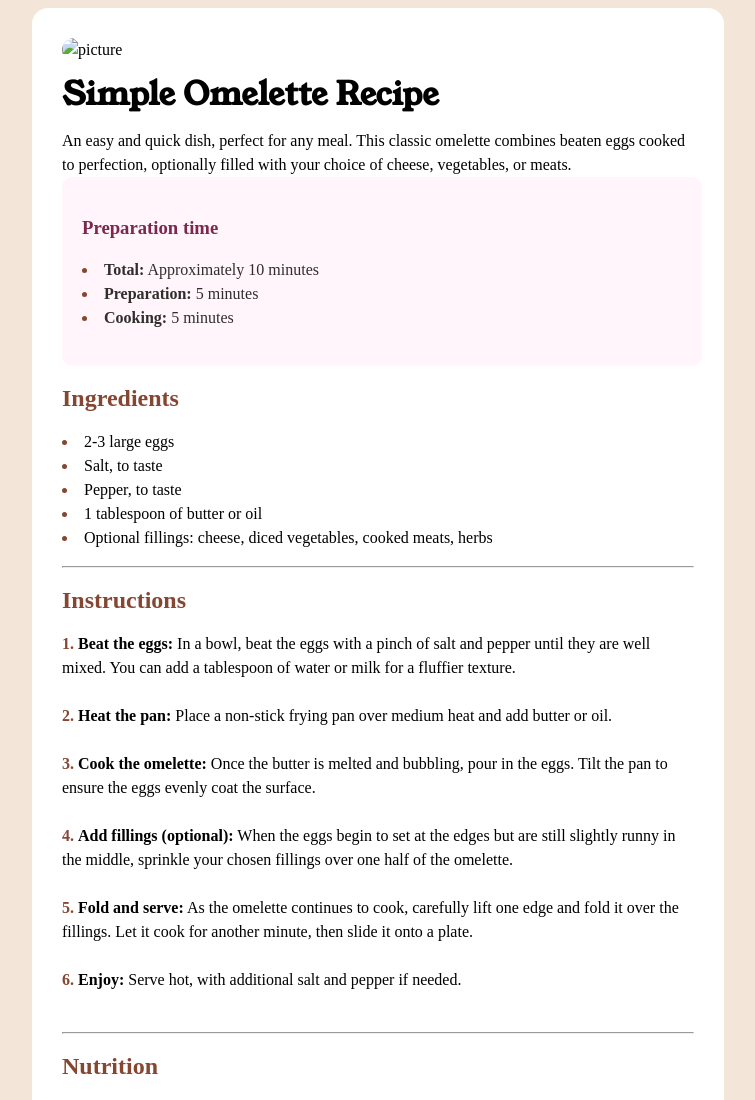
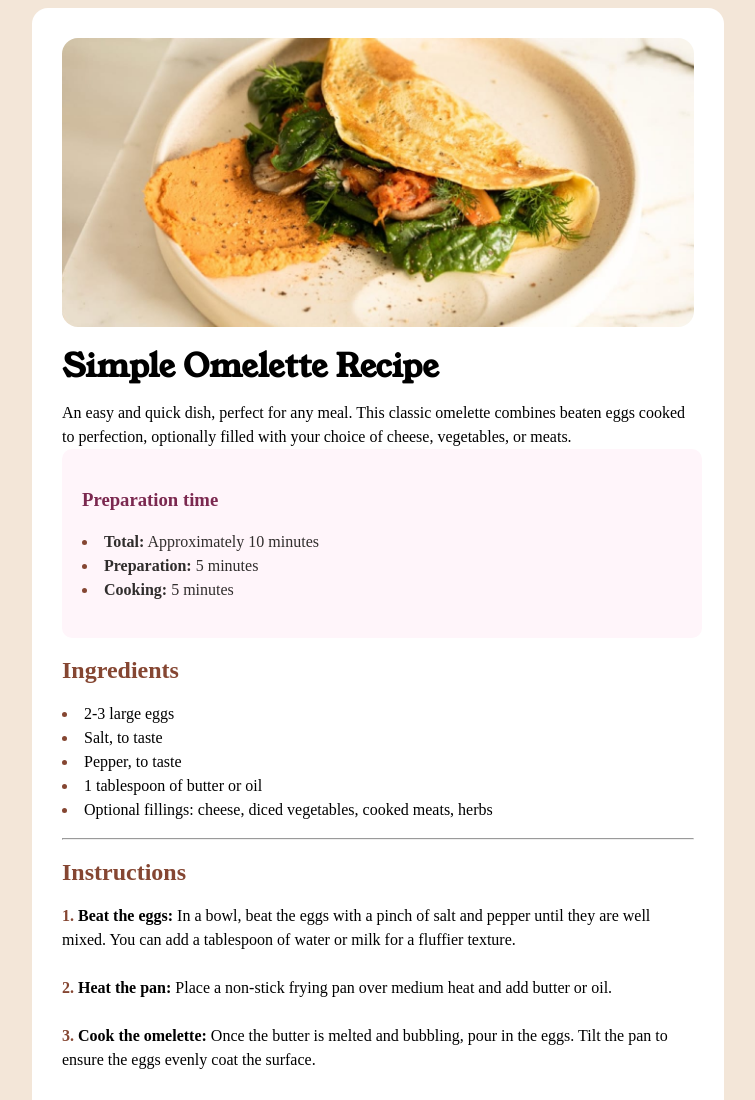
Before and after one commit to KagureMwangi/recipe, a plain HTML site: page index.html in a window 1280 px wide. Shown: the top 1100 px of the page, without its empty margins (262-1017 px from the left). Drawn offline with Linux system fonts and the light colour scheme; the site is published under a folder, as on GitHub Pages, so addresses that start at the root find nothing.

Commit message:
last commit
sure

```diff
--- a/index.html
+++ b/index.html
@@ -28,7 +28,7 @@
   </head>
   <body>
     <div class="recipe-container">
-      <img src="/assets/images/image-omelette.jpeg" alt="picture" />
+      <img src="./assets/images/image-omelette.jpeg" alt="picture" />
       <h1>Simple Omelette Recipe</h1>
       <p>
         An easy and quick dish, perfect for any meal. This classic omelette
@@ -165,11 +165,11 @@
       </div>
     </div>
 
-    <!-- <div class="attribution">
+     <!-- <div class="attribution">
       Challenge by
       <a href="https://www.frontendmentor.io?ref=challenge" target="_blank"
         >Frontend Mentor</a
-      >. Coded by <a href="#">Your Name Here</a>.
-    </div> -->
+      >. Coded by <a href="index.html">kagure mwangi</a>. -->
+    </div>
   </body>
 </html>
```
